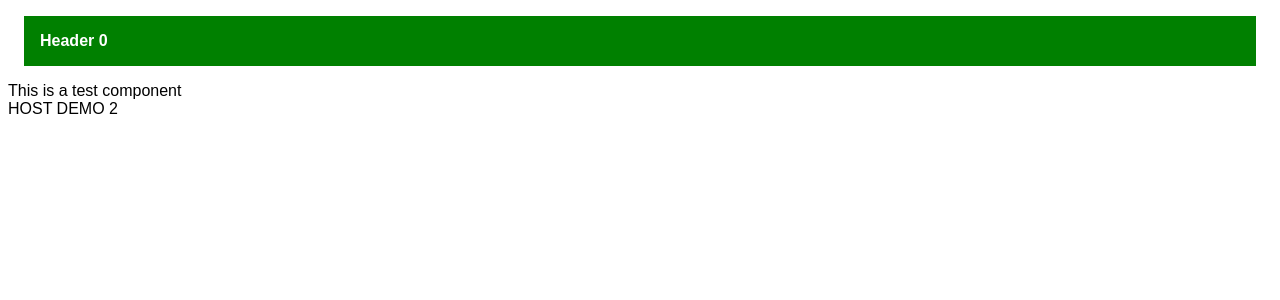
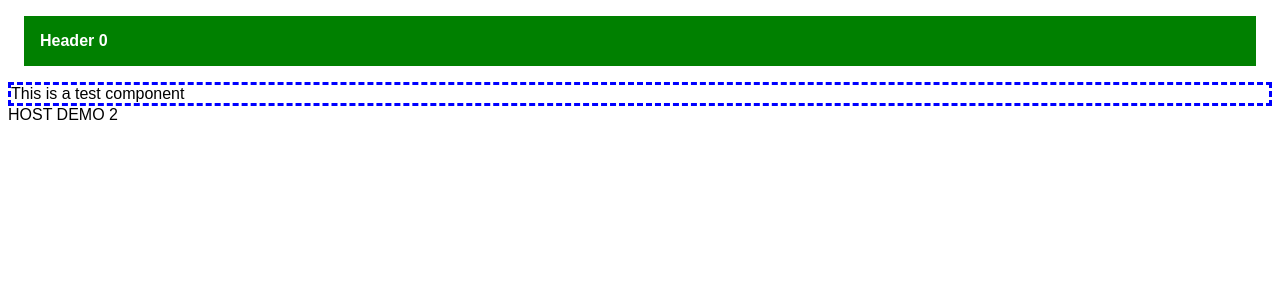
Before and after one commit to robhuzzey/mf-host-demo, a React app: page / in a window 1280 px wide. Shown: the top 300 px of the page. Built offline with nearby package versions, Linux system fonts and the light colour scheme.

Commit message:
Modified test component

```diff
--- a/src/Test.jsx
+++ b/src/Test.jsx
@@ -1,4 +1,6 @@
 import React from 'react';
 export default () => (
-    <div>This is a test component</div>
+    <div style={{
+        border: "3px dashed blue"
+    }}>This is a test component</div>
 );
```
